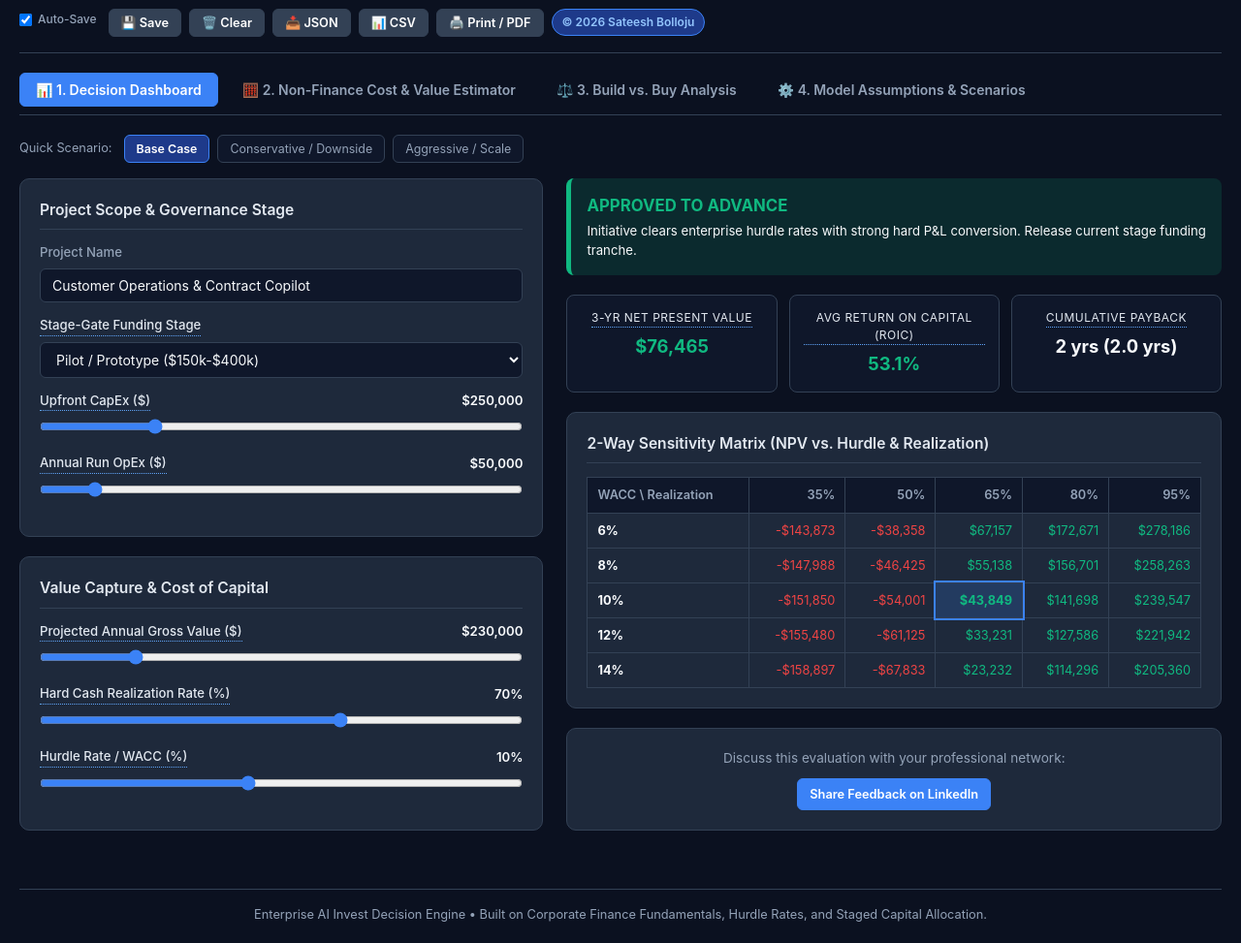
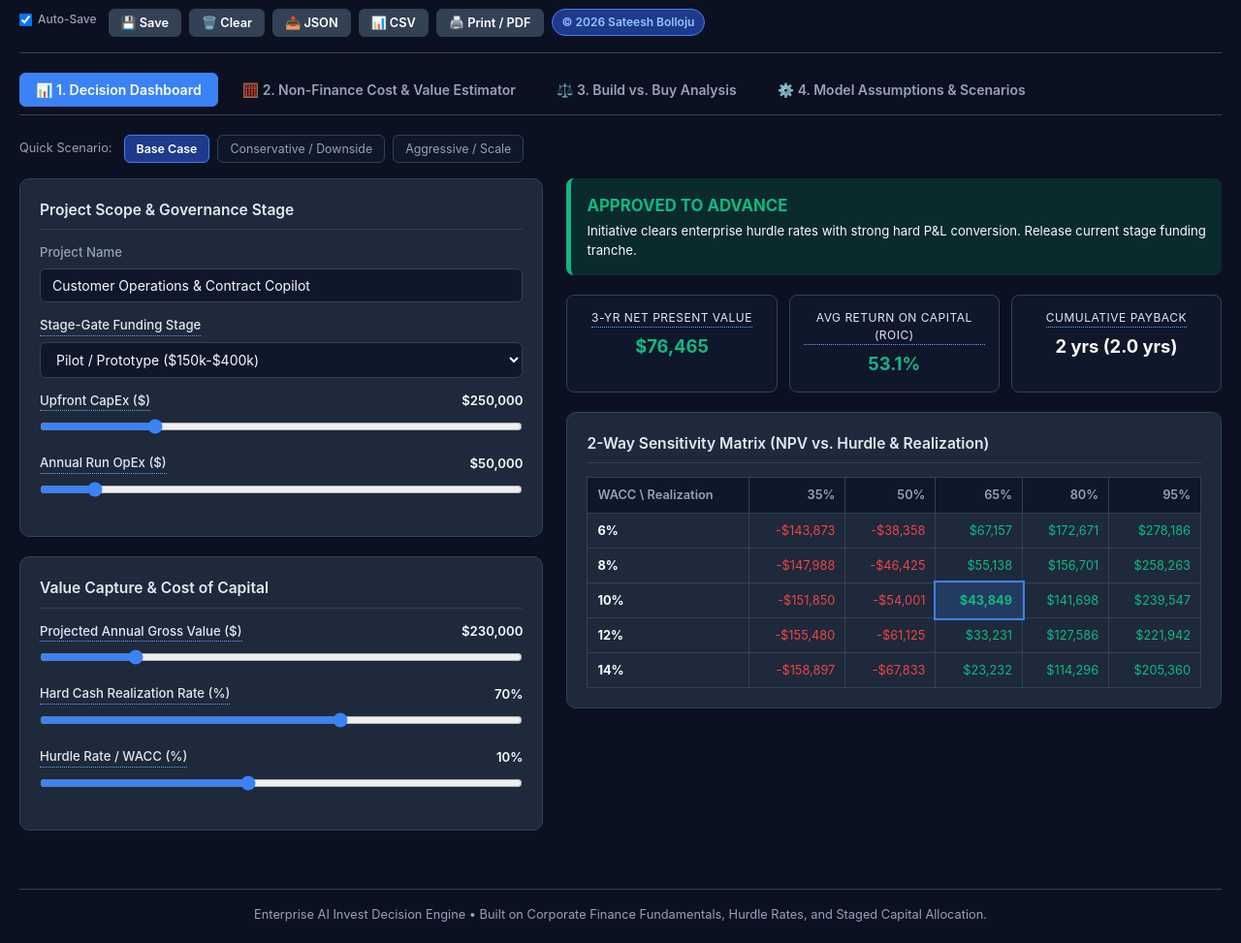
Before and after one commit to sbolloju-collab/ai-Invest-engine, a plain HTML site: page index.html in a window 1280 px wide. Shown: the part 85-1058 px from the top of the page at 97% size. Drawn offline with Linux system fonts and the light colour scheme.

Commit message:
Remove LinkedIn sharing option from index.html
Removed LinkedIn sharing section from the evaluation card.

```diff
--- a/index.html
+++ b/index.html
@@ -310,11 +310,6 @@
             </thead>
             <tbody id="sensitivityBody"></tbody>
           </table>
-        </div>
-
-        <div class="card" style="text-align:center;">
-          <p style="font-size:0.85rem; color:var(--text-muted); margin-bottom:10px;">Discuss this evaluation with your professional network:</p>
-          <a class="btn-action btn-primary" href="https://www.linkedin.com" target="_blank" rel="noopener noreferrer" style="text-decoration:none;">Share Feedback on LinkedIn</a>
         </div>
       </div>
     </div>
@@ -749,6 +744,7 @@
     }
   }
 
+  // Estimator Syncs to Dashboard and Build vs Buy
   function applyEstimatesToDashboard() {
     const devMonths = safeNumber(document.getElementById('estDevMonths')?.value, 0);
     const consulting = safeNumber(document.getElementById('estConsulting')?.value, 0);
```
